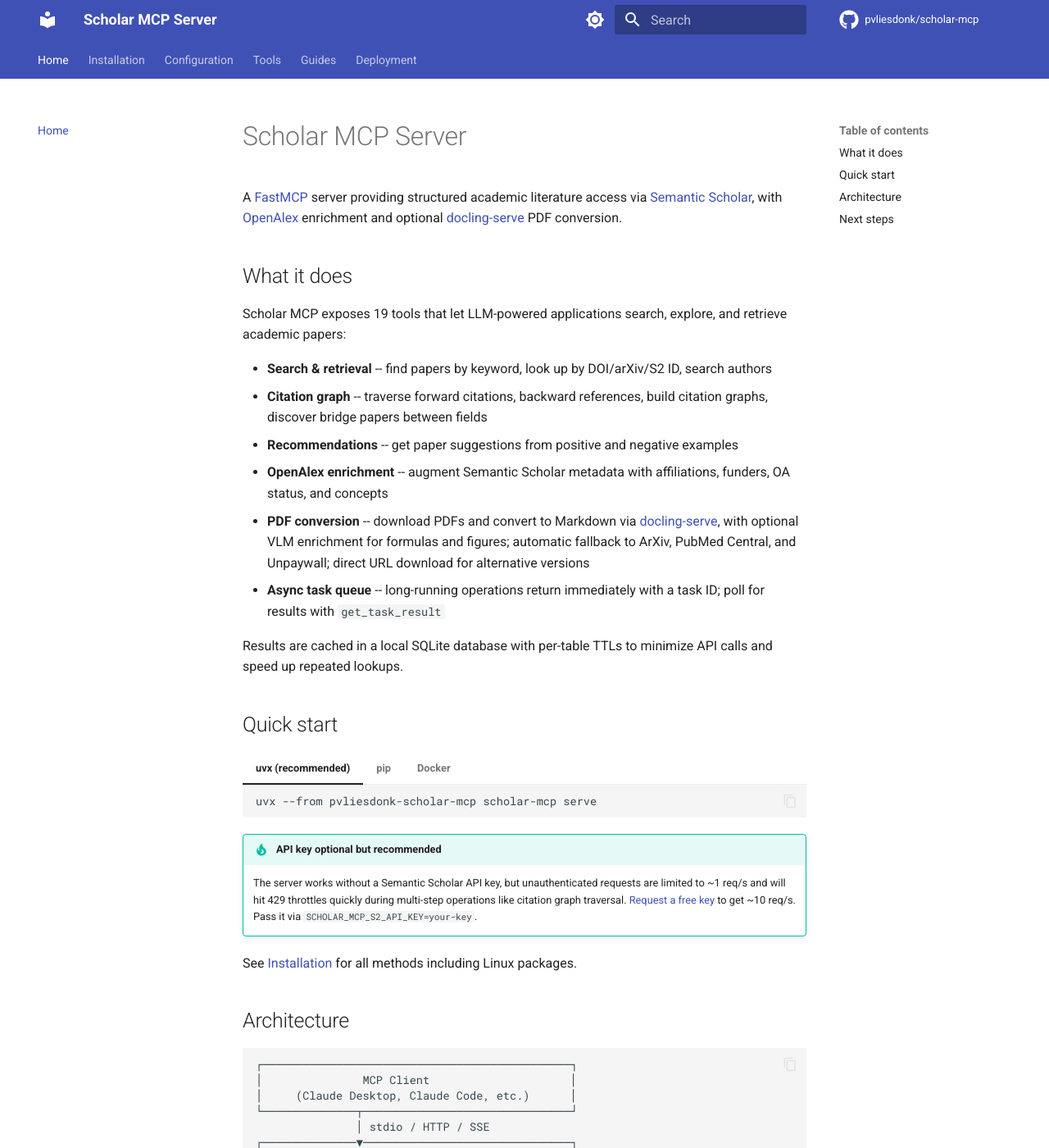
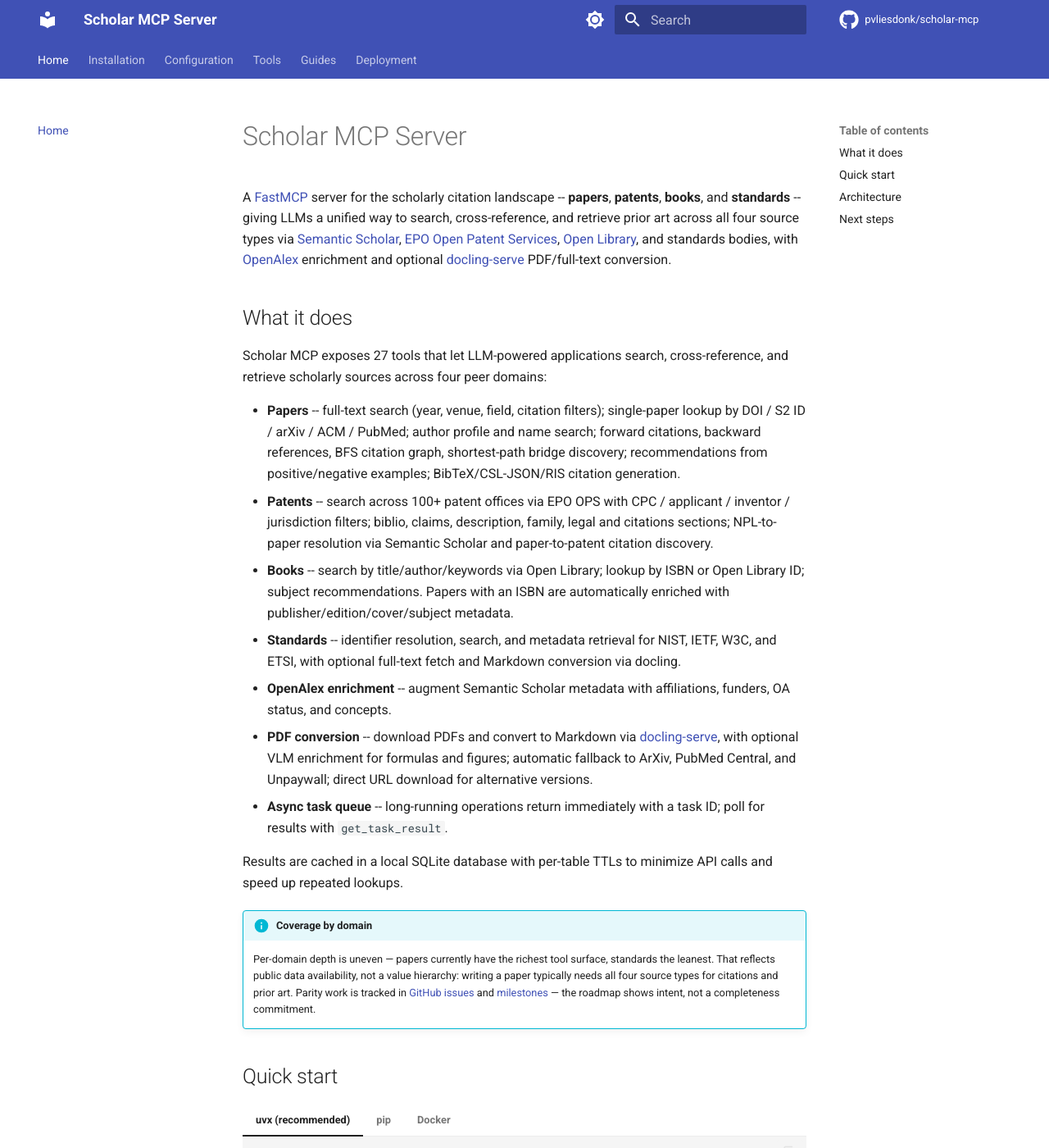
Before and after one commit to pvliesdonk/scholar-mcp, an MkDocs documentation site: the page built from docs/index.md, in a window 1280 px wide and 1400 px high. Shown: the whole window at 82% size. Built offline with MkDocs 1.6.1 and Material for MkDocs 9.7.7, drawn with Linux system fonts in a browser that asks for light colours; comment, search, counter and statistics services are not loaded; some of the changed text lies outside the part shown.

Commit message:
docs: reposition scholar-mcp as a scholarly-sources MCP server
Rewrite README, docs/index.md, docs/tools/index.md, and server.json to
frame papers, patents, books, and standards as peer source domains of
the scholarly citation landscape rather than a paper product with
sidecars. Writing a paper typically needs all four source types for
citations and prior art, and the tool surface is built for exactly that
cross-referencing — not just paper lookup.

Per-domain depth is still uneven — papers currently have the richest
tool surface, standards the leanest — but parity is roadmap work, not
a value hierarchy. The roadmap pointer is GitHub issues and milestones;
no separate roadmap doc.

Fixes stale tool counts (19/25 → 27) and reorders the tool reference
so Papers / Patents / Books / Standards are peer sections, with
Standards moved up from dead-last to its natural slot between Patents
and PDF Conversion. Adds the missing Standards block to README.

No behavior changes.

Closes #110.

Co-Authored-By: Claude Opus 4.6 <noreply@anthropic.com>

````diff
--- a/docs/index.md
+++ b/docs/index.md
@@ -1,19 +1,23 @@
 # Scholar MCP Server
 
-A [FastMCP](https://github.com/jlowin/fastmcp) server providing structured academic literature access via [Semantic Scholar](https://www.semanticscholar.org/), with [OpenAlex](https://openalex.org/) enrichment and optional [docling-serve](https://github.com/DS4SD/docling-serve) PDF conversion.
+A [FastMCP](https://github.com/jlowin/fastmcp) server for the scholarly citation landscape -- **papers**, **patents**, **books**, and **standards** -- giving LLMs a unified way to search, cross-reference, and retrieve prior art across all four source types via [Semantic Scholar](https://www.semanticscholar.org/), [EPO Open Patent Services](https://www.epo.org/en/searching-for-patents/data/web-services/ops), [Open Library](https://openlibrary.org/), and standards bodies, with [OpenAlex](https://openalex.org/) enrichment and optional [docling-serve](https://github.com/DS4SD/docling-serve) PDF/full-text conversion.
 
 ## What it does
 
-Scholar MCP exposes 19 tools that let LLM-powered applications search, explore, and retrieve academic papers:
+Scholar MCP exposes 27 tools that let LLM-powered applications search, cross-reference, and retrieve scholarly sources across four peer domains:
 
-- **Search & retrieval** -- find papers by keyword, look up by DOI/arXiv/S2 ID, search authors
-- **Citation graph** -- traverse forward citations, backward references, build citation graphs, discover bridge papers between fields
-- **Recommendations** -- get paper suggestions from positive and negative examples
-- **OpenAlex enrichment** -- augment Semantic Scholar metadata with affiliations, funders, OA status, and concepts
-- **PDF conversion** -- download PDFs and convert to Markdown via [docling-serve](https://github.com/DS4SD/docling-serve), with optional VLM enrichment for formulas and figures; automatic fallback to ArXiv, PubMed Central, and Unpaywall; direct URL download for alternative versions
-- **Async task queue** -- long-running operations return immediately with a task ID; poll for results with `get_task_result`
+- **Papers** -- full-text search (year, venue, field, citation filters); single-paper lookup by DOI / S2 ID / arXiv / ACM / PubMed; author profile and name search; forward citations, backward references, BFS citation graph, shortest-path bridge discovery; recommendations from positive/negative examples; BibTeX/CSL-JSON/RIS citation generation.
+- **Patents** -- search across 100+ patent offices via EPO OPS with CPC / applicant / inventor / jurisdiction filters; biblio, claims, description, family, legal and citations sections; NPL-to-paper resolution via Semantic Scholar and paper-to-patent citation discovery.
+- **Books** -- search by title/author/keywords via Open Library; lookup by ISBN or Open Library ID; subject recommendations. Papers with an ISBN are automatically enriched with publisher/edition/cover/subject metadata.
+- **Standards** -- identifier resolution, search, and metadata retrieval for NIST, IETF, W3C, and ETSI, with optional full-text fetch and Markdown conversion via docling.
+- **OpenAlex enrichment** -- augment Semantic Scholar metadata with affiliations, funders, OA status, and concepts.
+- **PDF conversion** -- download PDFs and convert to Markdown via [docling-serve](https://github.com/DS4SD/docling-serve), with optional VLM enrichment for formulas and figures; automatic fallback to ArXiv, PubMed Central, and Unpaywall; direct URL download for alternative versions.
+- **Async task queue** -- long-running operations return immediately with a task ID; poll for results with `get_task_result`.
 
 Results are cached in a local SQLite database with per-table TTLs to minimize API calls and speed up repeated lookups.
+
+!!! info "Coverage by domain"
+    Per-domain depth is uneven — papers currently have the richest tool surface, standards the leanest. That reflects public data availability, not a value hierarchy: writing a paper typically needs all four source types for citations and prior art. Parity work is tracked in [GitHub issues](https://github.com/pvliesdonk/scholar-mcp/issues) and [milestones](https://github.com/pvliesdonk/scholar-mcp/milestones) — the roadmap shows intent, not a completeness commitment.
 
 ## Quick start
 
@@ -45,29 +49,30 @@ See [Installation](installation.md) for all methods including Linux packages.
 ## Architecture
 
 ```
-┌──────────────────────────────────────────────┐
-│               MCP Client                     │
-│     (Claude Desktop, Claude Code, etc.)      │
-└──────────────┬───────────────────────────────┘
-               │ stdio / HTTP / SSE
-┌──────────────▼───────────────────────────────┐
-│           scholar-mcp (FastMCP)              │
-│                                              │
-│  ┌─────────┐ ┌──────────┐ ┌──────────────┐  │
-│  │ Search  │ │ Citation │ │    PDF       │  │
-│  │ Tools   │ │ Graph    │ │ Conversion   │  │
-│  └────┬────┘ └────┬─────┘ └──────┬───────┘  │
-│       │           │              │           │
-│  ┌────▼───────────▼──────────────▼────────┐  │
-│  │          SQLite Cache (TTL)            │  │
-│  └────┬───────────┬──────────────┬────────┘  │
-└───────┼───────────┼──────────────┼───────────┘
-        │           │              │
-   ┌────▼────┐ ┌────▼─────┐ ┌─────▼──────┐
-   │Semantic │ │ OpenAlex │ │  docling-  │
-   │Scholar  │ │   API    │ │   serve    │
-   │  API    │ │          │ │ (optional) │
-   └─────────┘ └──────────┘ └────────────┘
+┌───────────────────────────────────────────────────────────────┐
+│                       MCP Client                              │
+│             (Claude Desktop, Claude Code, etc.)               │
+└──────────────────────────┬────────────────────────────────────┘
+                           │ stdio / HTTP / SSE
+┌──────────────────────────▼────────────────────────────────────┐
+│                  scholar-mcp (FastMCP)                        │
+│                                                               │
+│  ┌────────┐ ┌────────┐ ┌────────┐ ┌───────────┐ ┌──────────┐  │
+│  │ Papers │ │Patents │ │ Books  │ │ Standards │ │   PDF    │  │
+│  │  (10)  │ │  (4)   │ │  (3)   │ │    (3)    │ │   (4)    │  │
+│  └────┬───┘ └────┬───┘ └────┬───┘ └─────┬─────┘ └─────┬────┘  │
+│       │         │          │           │             │       │
+│  ┌────▼─────────▼──────────▼───────────▼─────────────▼────┐  │
+│  │                  SQLite Cache (TTL)                    │  │
+│  └───┬──────┬──────────┬───────┬──────────┬─────────┬─────┘  │
+└──────┼──────┼──────────┼───────┼──────────┼─────────┼────────┘
+       │      │          │       │          │         │
+  ┌────▼───┐ ┌▼────────┐ ┌▼────┐ ┌▼──────┐ ┌▼───────┐ ┌▼──────┐
+  │Semantic│ │OpenAlex │ │ EPO │ │ Open  │ │ NIST / │ │docling│
+  │Scholar │ │   API   │ │ OPS │ │Library│ │  IETF /│ │ -serve│
+  │  API   │ │         │ │     │ │       │ │  W3C / │ │(opt.) │
+  │        │ │         │ │     │ │       │ │  ETSI  │ │       │
+  └────────┘ └─────────┘ └─────┘ └───────┘ └────────┘ └───────┘
 ```
 
 ## Next steps
--- a/server.json
+++ b/server.json
@@ -2,7 +2,7 @@
   "$schema": "https://static.modelcontextprotocol.io/schemas/2025-12-11/server.schema.json",
   "name": "io.github.pvliesdonk/scholar-mcp",
   "title": "Scholar MCP Server",
-  "description": "Academic literature search, citation graphs, and PDF conversion via Semantic Scholar.",
+  "description": "Scholarly-sources MCP server for papers, patents, books, and standards — search, cross-reference, and retrieve prior art across Semantic Scholar, EPO OPS, Open Library, and standards bodies.",
   "version": "1.6.0",
   "repository": {
     "url": "https://github.com/pvliesdonk/scholar-mcp",
````
Also changed, not shown: README.md (+51 -34 lines), docs/tools/index.md (+50 -42 lines).
